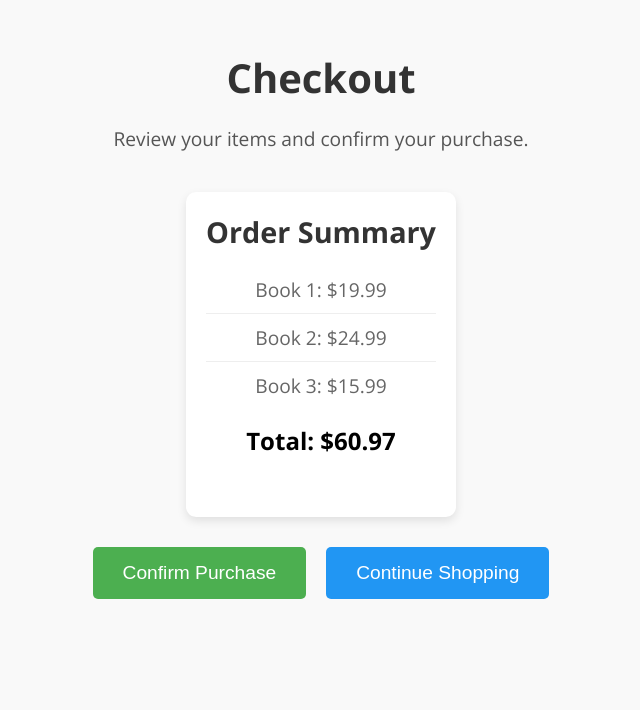
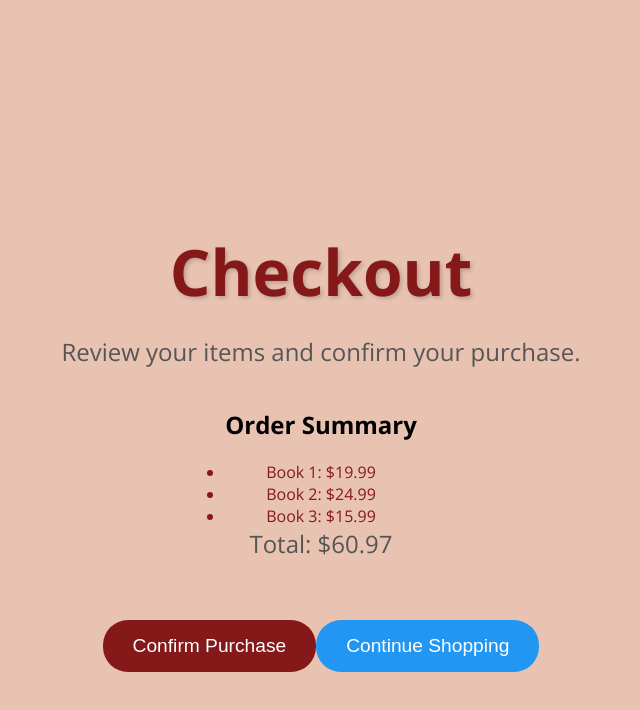
Before and after one commit to ayoubmorchid/bookhaven, a React (Create React App) app: page /checkout in a window 1280 px wide. Shown: the top 710 px of the page, without its empty margins (319-959 px from the left). Built offline with nearby package versions, Linux system fonts and the light colour scheme.

Commit message:
design page checkout

```diff
--- a/src/style/Checkout.css
+++ b/src/style/Checkout.css
@@ -1,94 +1,102 @@
 /* Checkout Page Styles */
 
 .checkout-container {
-    font-family: 'Open Sans', sans-serif;
     text-align: center;
     padding: 50px;
-    background-color: #f9f9f9;
+    font-family: 'Open Sans', sans-serif;
+    color: var(--primary-color);
+    background-color: var(--secondary-color);
     min-height: 100vh;
+    display: flex;
+    flex-direction: column;
+    justify-content: center;
+    align-items: center;
   }
 
   .checkout-container h1 {
-    font-size: 2.5rem;
-    color: #333;
+    font-size: 4rem;
+    font-weight: bold;
+    margin-bottom: 20px;
+    text-shadow: 2px 2px 4px rgba(0, 0, 0, 0.2);
+  }
+
+  .checkout-container p {
+    font-size: 1.5rem;
+    margin-bottom: 40px;
+    color: #555;
+  }
+
+  .checkout-content {
+    background-color: #fff;
+    border-radius: 10px;
+    padding: 30px;
+    box-shadow: 0px 4px 10px rgba(0, 0, 0, 0.1);
+    width: 80%;
+    max-width: 600px;
+  }
+
+  .order-summary {
+    text-align: left;
     margin-bottom: 20px;
   }
 
-  .checkout-container p {
-    font-size: 1.2rem;
-    color: #555;
-    margin-bottom: 40px;
-  }
-
-  .checkout-summary {
-    background-color: #fff;
-    border-radius: 10px;
-    padding: 20px;
-    box-shadow: 0 4px 10px rgba(0, 0, 0, 0.1);
-    display: inline-block;
-    margin-bottom: 30px;
-  }
-
-  .checkout-summary h2 {
-    font-size: 1.8rem;
-    color: #333;
+  .order-summary h2 {
+    font-size: 2rem;
+    color: var(--primary-color);
     margin-bottom: 15px;
   }
 
-  .checkout-summary ul {
+  .order-summary ul {
     list-style: none;
     padding: 0;
     margin: 0;
   }
 
-  .checkout-summary ul li {
+  .order-summary ul li {
     font-size: 1.2rem;
-    color: #666;
     padding: 10px 0;
     border-bottom: 1px solid #eee;
   }
 
-  .checkout-summary ul li:last-child {
+  .order-summary ul li:last-child {
     border-bottom: none;
   }
 
-  .checkout-summary .total {
-    font-size: 1.5rem;
+  .order-summary .total {
+    font-size: 1.8rem;
     font-weight: bold;
     color: #000;
-    margin-top: 15px;
+    margin-top: 20px;
+    text-align: center;
   }
 
   .checkout-actions {
     display: flex;
-    justify-content: center;
-    gap: 20px;
+    justify-content: space-between;
+    margin-top: 20px;
+  }
+
+  .confirm-btn, .continue-btn {
+    font-size: 1.2rem;
+    padding: 15px 30px;
+    border: none;
+    border-radius: 25px;
+    cursor: pointer;
+    transition: all 0.3s ease;
   }
 
   .confirm-btn {
-    background-color: #4caf50;
+    background-color: var(--primary-color);
     color: #fff;
-    padding: 15px 30px;
-    font-size: 1.2rem;
-    border: none;
-    border-radius: 5px;
-    cursor: pointer;
-    transition: background-color 0.3s ease;
   }
 
   .confirm-btn:hover {
-    background-color: #45a049;
+    background-color: #a00000;
   }
 
   .continue-btn {
     background-color: #2196f3;
     color: #fff;
-    padding: 15px 30px;
-    font-size: 1.2rem;
-    border: none;
-    border-radius: 5px;
-    cursor: pointer;
-    transition: background-color 0.3s ease;
   }
 
   .continue-btn:hover {
```
